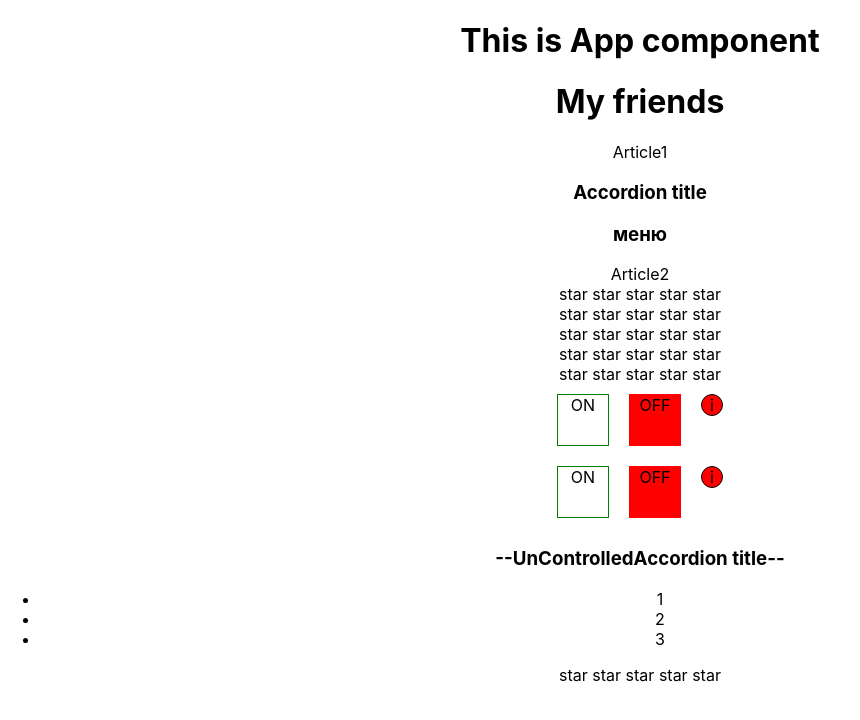
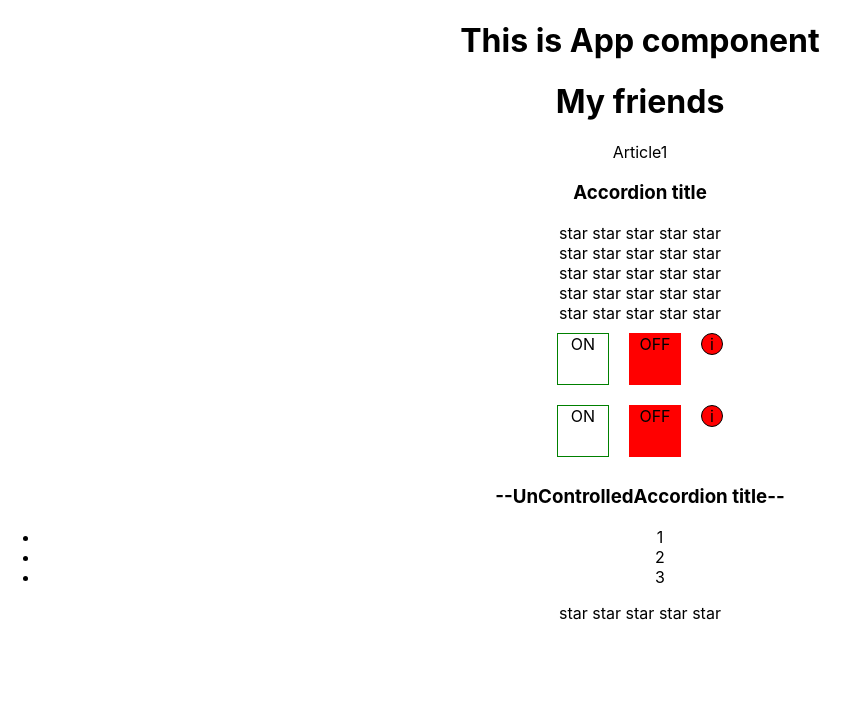
Before and after one commit to KristinaFinck/react-kabzda, a React (Create React App) app: page / in a window 1280 px wide. Shown: the top 720 px of the page, without its empty margins (0-860 px from the left). Built offline with nearby package versions, Linux system fonts and the light colour scheme.

Commit message:
corrected homework controlled input lesson8

```diff
--- a/src/App.tsx
+++ b/src/App.tsx
@@ -12,7 +12,7 @@ import {UnControlledRating} from "./component/UnControlledRating";
 function App() {
 
     let[ratingValue, setRatingValue] = useState<ValueRatingType>(0);
-    let[collapsed, setCollapsed] = useState<boolean>(true)
+    let[accordionCollapsed, setAccordionCollapsed] = useState<boolean>(true)
     // полезное что-то
     // обязана вернуть JSX
     return (
@@ -20,9 +20,10 @@ function App() {
             <PageTitle title = {"This is App component"}/>
             <PageTitle title={"My friends"} />
             Article1
-            <Accordion titleValue = {"Accordion title"} isCollapsed={collapsed} onClick = {() =>setCollapsed(!collapsed)}/>
-            <Accordion titleValue = {"меню"} isCollapsed={collapsed} onClick = {() =>setCollapsed(!collapsed)}/>
-             Article2
+            <Accordion titleValue = {"Accordion title"}
+                       collapsed={accordionCollapsed}
+                       onChange= {() =>setAccordionCollapsed(!accordionCollapsed)}/>
+
 
             <Rating value = {ratingValue} onClick = {setRatingValue}/>
             <Rating value = {ratingValue}  onClick = {setRatingValue}/>
--- a/src/component/Accordion.tsx
+++ b/src/component/Accordion.tsx
@@ -2,36 +2,36 @@ import React from 'react';
 import App from "../App";
 export type AccordionPropsType = {
     titleValue: string,
-    isCollapsed: boolean,
-    onClick: () => void
+    collapsed: boolean,
+    onChange: () => void
 }
 
 export type AccordionBodyPropsType = {
     collapsed: boolean
 }
 export function Accordion(props:AccordionPropsType) {
-   if (props.isCollapsed === true) {
+   if (props.collapsed === true) {
     return (
         <div>
-       <AccordionTitle  title = {props.titleValue} onClick={props.onClick}/>
+       <AccordionTitle  title = {props.titleValue} onChange={props.onChange}/>
         </div>
 )}
    else {
        return (
            <div>
-               <AccordionTitle title = {props.titleValue} onClick = {props.onClick}/>
-               <AccordionBody  collapsed = {props.isCollapsed} />
+               <AccordionTitle title = {props.titleValue} onChange = {props.onChange}/>
+               <AccordionBody  collapsed = {props.collapsed} />
            </div>
        )
    }
 }
 type AccordionTitlePropsType = {
     title: string
-    onClick: () => void
+    onChange: () => void
 }
 function AccordionTitle(props:AccordionTitlePropsType) {
     return (
-        <h3 onClick={props.onClick}>{props.title}</h3>
+        <h3 onClick={props.onChange}>{props.title}</h3>
     )
 }
 function AccordionBody(props: AccordionBodyPropsType) {
```
